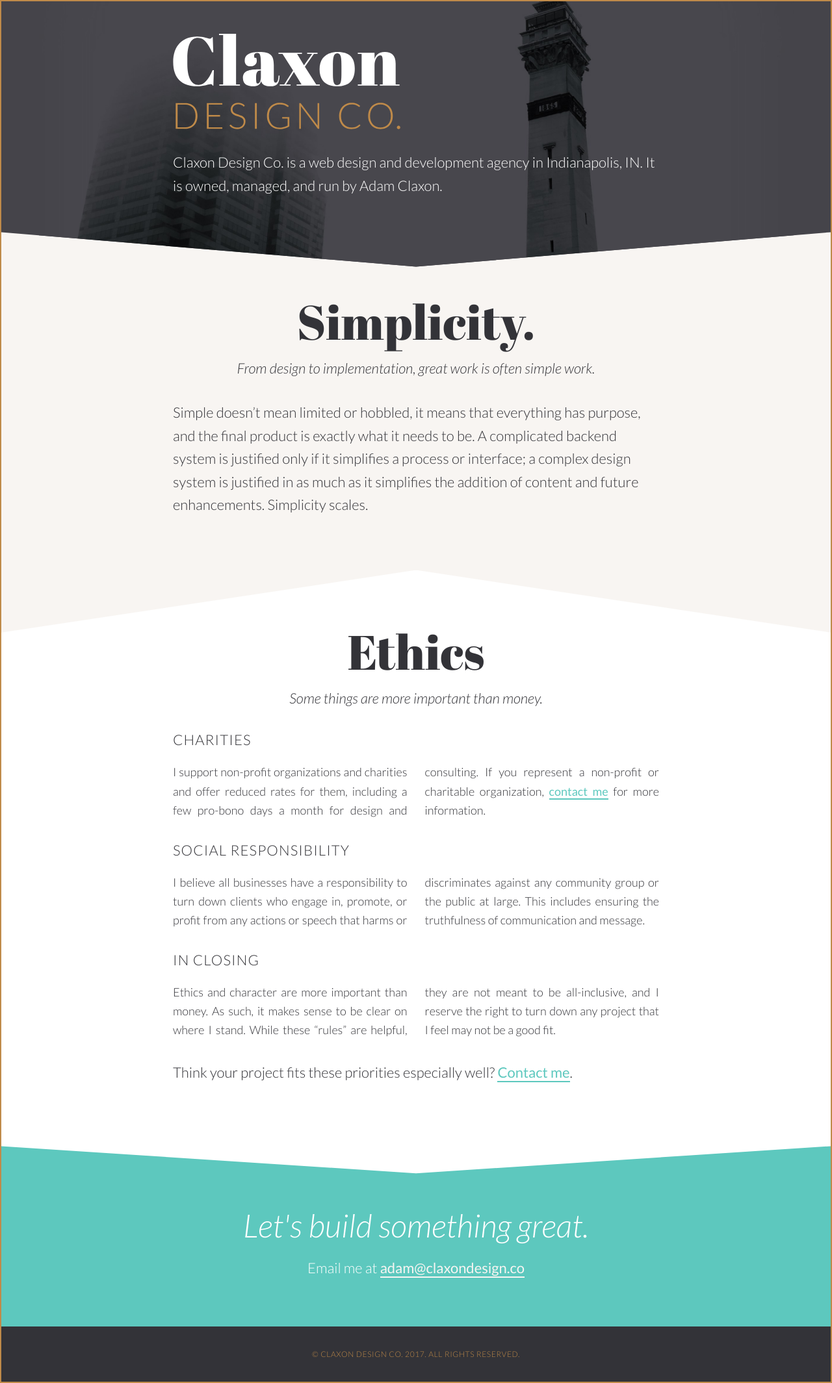
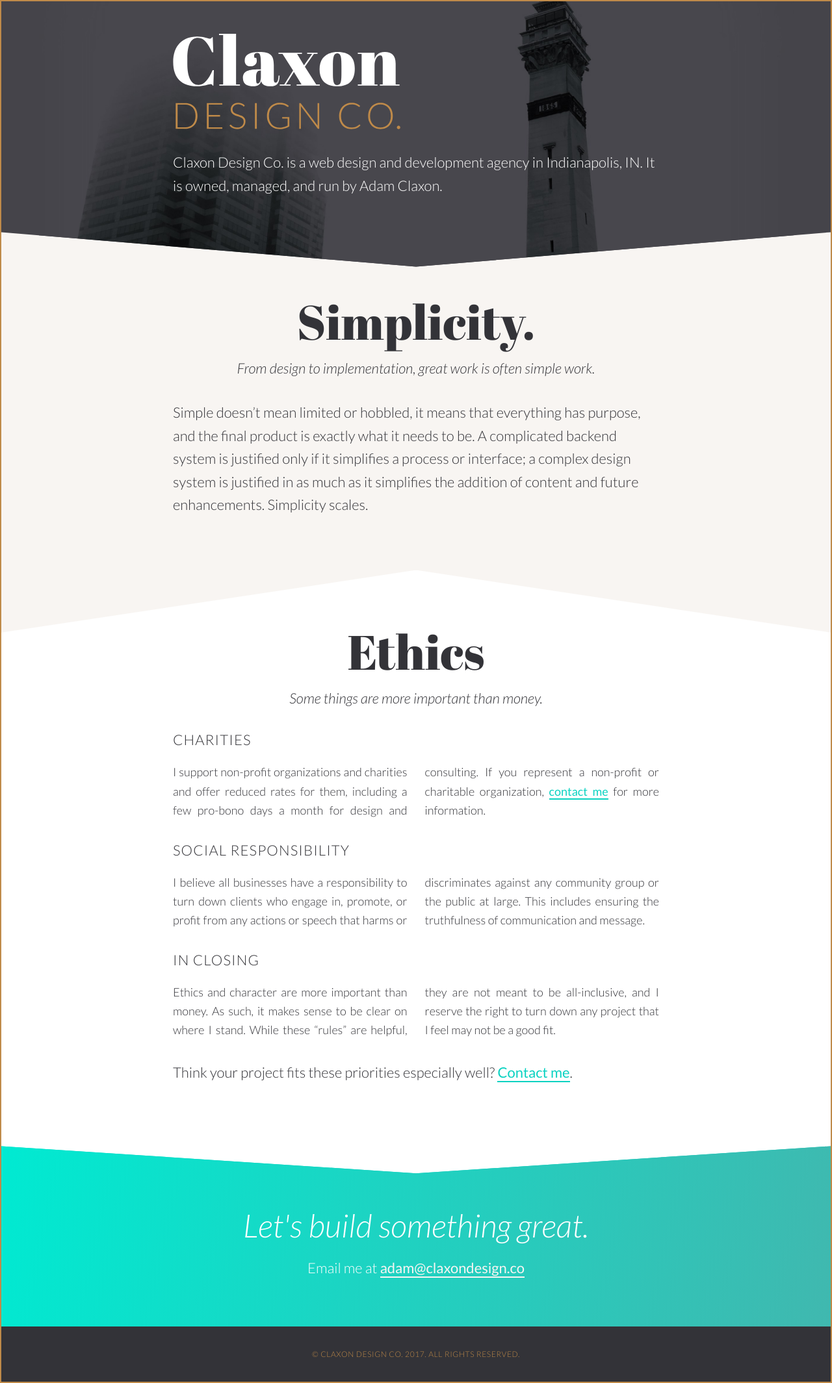
Before and after one commit to claxondesignco/claxondesignco.github.io, a Jekyll site: the page built from index.html, in a window 1280 px wide. Shown: the whole page at 65% size. Built offline with Jekyll 4.4.1, drawn with Linux system fonts in a browser that asks for light colours.

Commit message:
Updated CTA section and obscured email address.

```diff
--- a/_sass/_contact.sass
+++ b/_sass/_contact.sass
@@ -1,5 +1,12 @@
 .section.cta
   background: $accent
+  background-image: -webkit-gradient(linear, left top, right bottom, from(#00ead2), to(#40b8af))
+  background-image: -webkit-linear-gradient(left top, #00ead2, #40b8af)
+  background-image: -moz-linear-gradient(left top, #00ead2, #40b8af)
+  background-image: -o-linear-gradient(left top, #00ead2, #40b8af)
+  background-image: -ms-linear-gradient(left top, #00ead2, #40b8af)
+  background-image: linear-gradient(left top, #00ead2, #40b8af)
+  filter: progid:DXImageTransform.Microsoft.gradient(GradientType=1,StartColorStr='#00ead2', EndColorStr='#40b8af')
   color: #FFF
   -webkit-clip-path: polygon(50% 15%, 100% 0, 100% 100%, 0 100%, 0 0)
   clip-path: polygon(50% 15%, 100% 0, 100% 100%, 0 100%, 0 0)
@@ -29,5 +36,8 @@
   a
     color: $background
 
+    &:hover
+      color: $text
+
   & + footer[role=contentinfo]::before
     background-color: $accent
--- a/_sass/_mixins.sass
+++ b/_sass/_mixins.sass
@@ -8,7 +8,7 @@
 $background:         #F8F5F2
 $brand:              #BF8A49
 $brand-on-white:     #B57C3D
-$accent:             #5dc8be
+$accent:             #09d2c1 //#5dc8be
 
 $grey-color:         #828282
 $grey-color-light:   lighten($grey-color, 40%)
```
Also changed, not shown: _includes/contact.html (+22 -1 lines).
